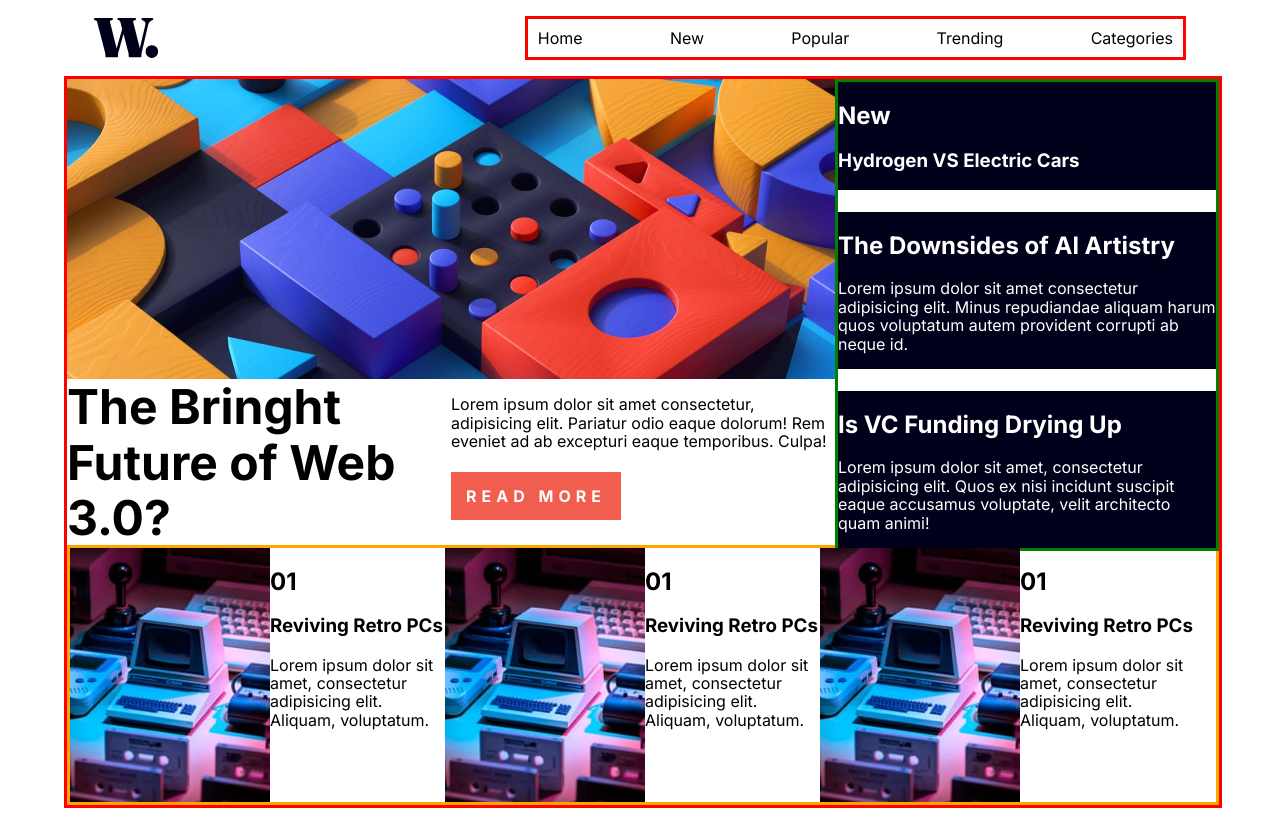
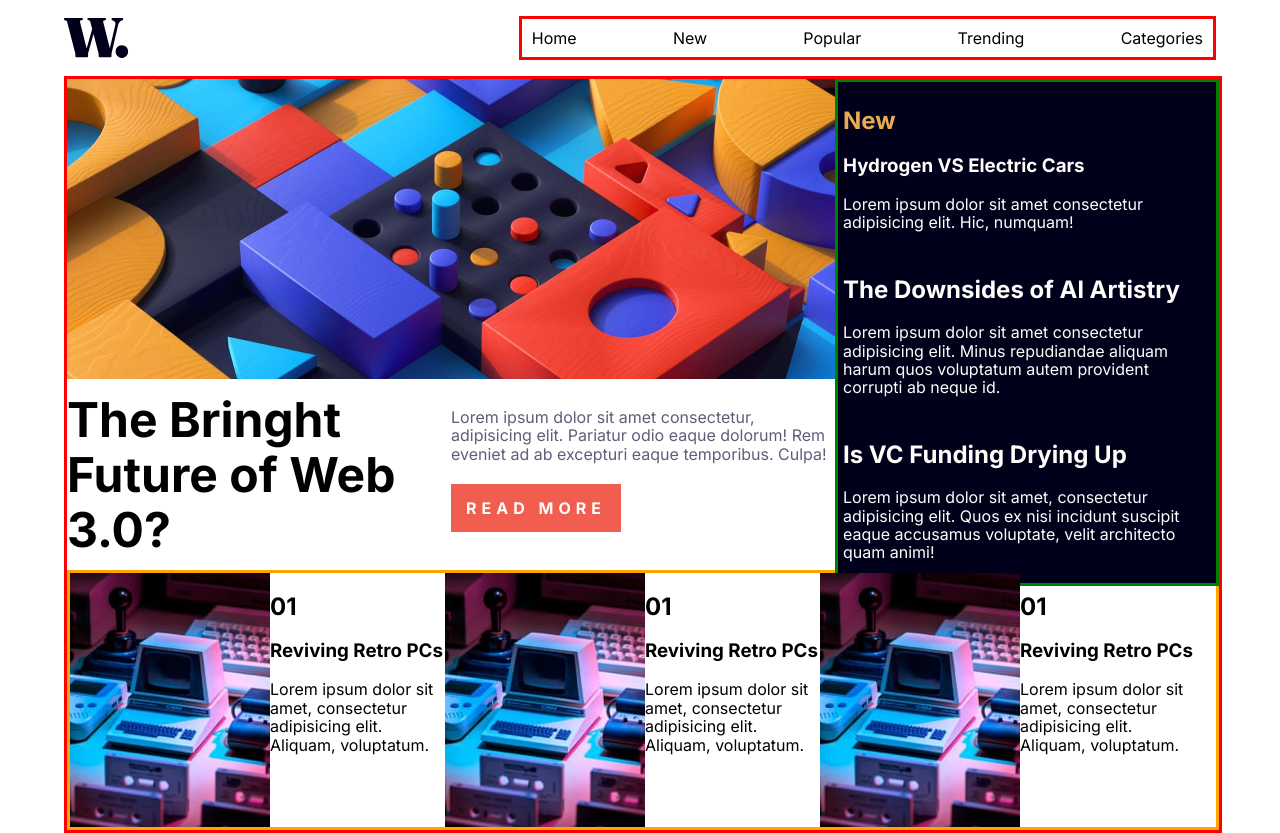
Before and after one commit to carlosGabrielCarreno/news-homepage-main, a React (Vite) app: page / in a window 1280 px wide. Before the commit the page ends 808 px from the top, so only its background shows below. Built offline with nearby package versions, Linux system fonts and the light colour scheme.

Commit message:
deleted margin in navbar

```diff
--- a/src/Components/Hero/Hero.jsx
+++ b/src/Components/Hero/Hero.jsx
@@ -13,6 +13,9 @@ const HeroContainer = styled.div`
   & .h1 {
     font-weight: 700;
     font-size: 3rem;
+  }
+  & .p {
+    color: hsl(236, 13%, 42%);
   }
   & .btn-primary {
     background-color: hsl(5, 85%, 63%);
@@ -60,9 +63,16 @@ const HeroContainer = styled.div`
       display: flex;
       flex-direction: column;
       justify-content: space-between;
-      & .new {
-        background-color: hsl(240, 100%, 5%);
-      }
+    }
+  }
+  & .ContainerNews {
+    background-color: hsl(240, 100%, 5%);
+    color: hsl(36, 100%, 99%);
+    padding: 5px;
+    & .new .new-title {
+      color: hsl(35, 77%, 62%);
+    }
+    & .new .container-text {
     }
   }
 `;
@@ -105,8 +115,14 @@ export const Hero = () => {
 
       <div className="ContainerNews">
         <div className="new">
-          <h2>New</h2>
-          <h3>Hydrogen VS Electric Cars</h3>
+          <h2 className="new-title">New</h2>
+          <div className="container-text">
+            <h3>Hydrogen VS Electric Cars</h3>
+            <p>
+              Lorem ipsum dolor sit amet consectetur adipisicing elit. Hic,
+              numquam!
+            </p>
+          </div>
         </div>
         <div className="new">
           <h2>The Downsides of Al Artistry</h2>
--- a/src/Components/Navbar/Navbar.jsx
+++ b/src/Components/Navbar/Navbar.jsx
@@ -52,7 +52,7 @@ const ContainerNavbar = styled.nav`
   flex-grow: 1;
   position: relative;
   height: 15%;
-  padding: 0 30px;
+  //padding: 0 30px;
   //border: solid;
   margin: 1rem 0;
   & .options {
```
Also changed, not shown: design/test.js (added, +20 -0 lines).
